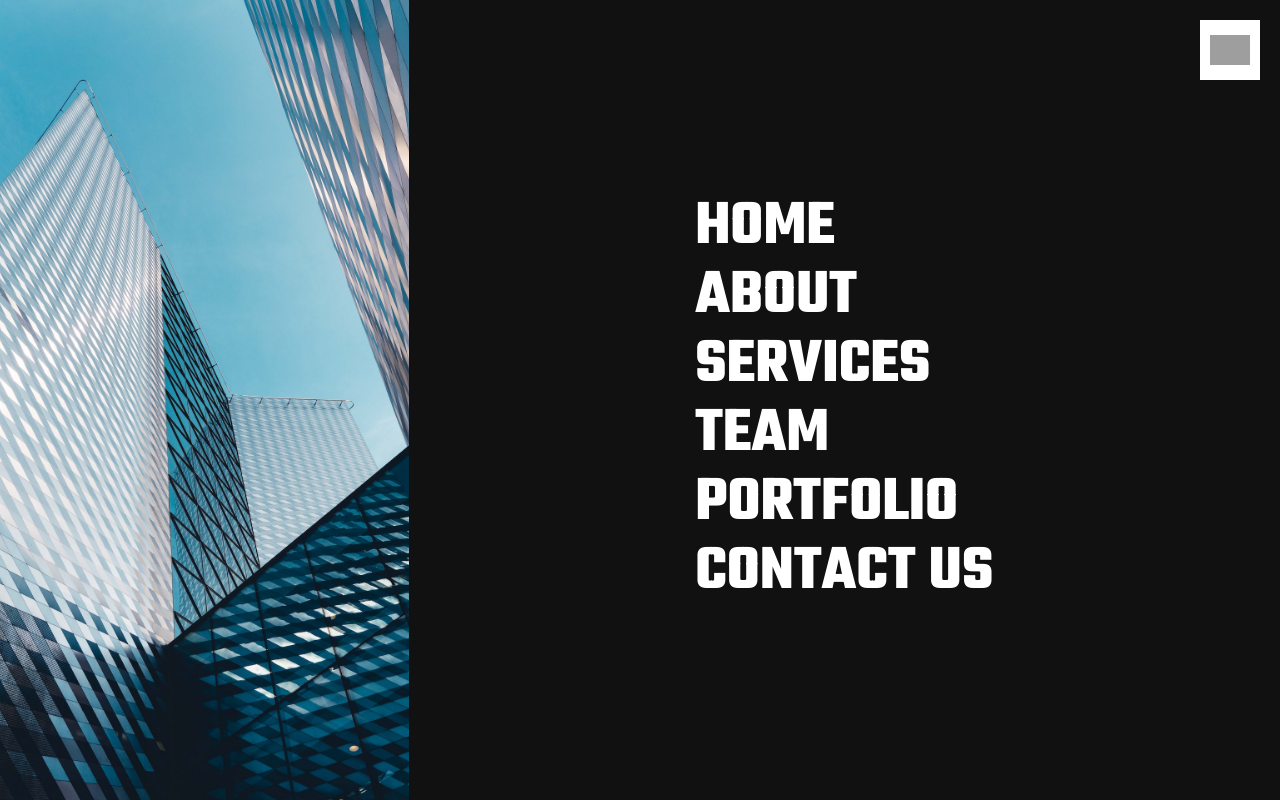
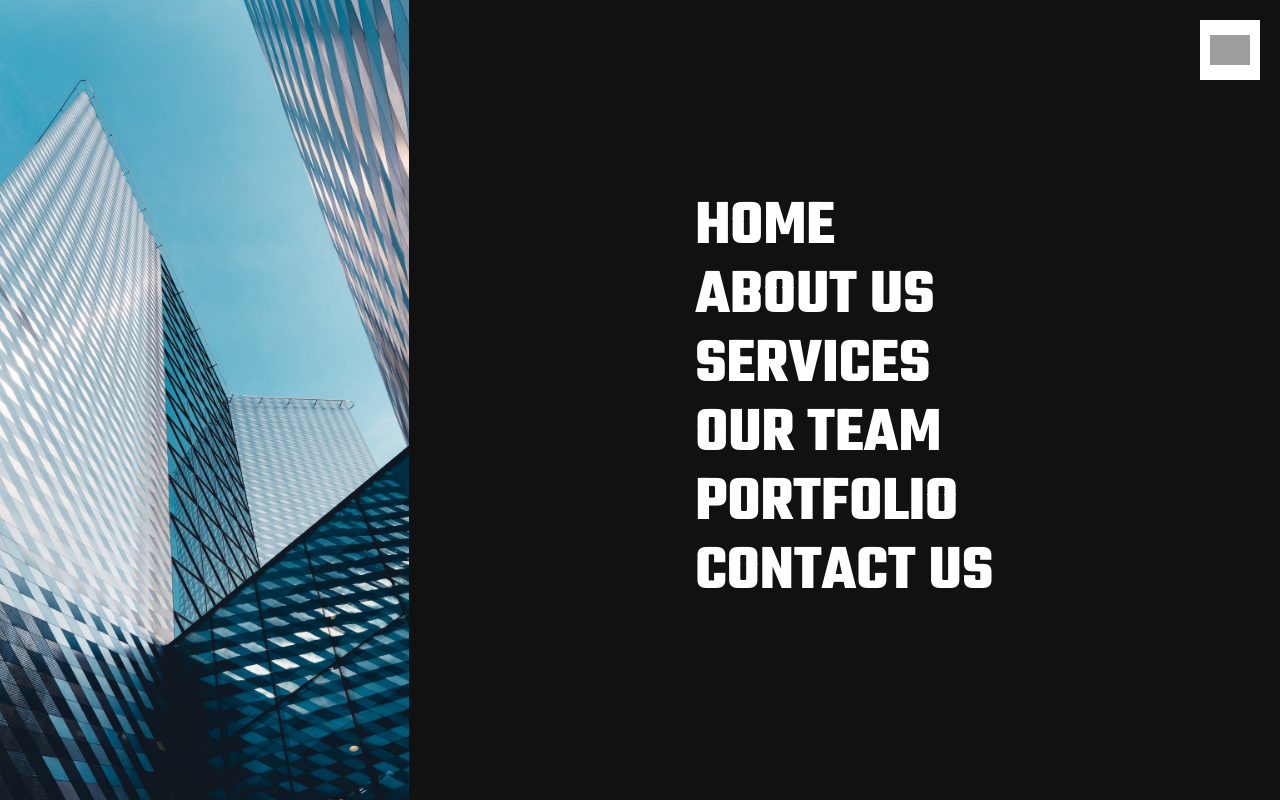
Before and after one commit to karanb98/full-screen-overlay, a plain HTML site: page index.html in a window 1280 px wide. Drawn offline with Linux system fonts and the light colour scheme; grey boxes are pictures that could not be loaded.

Commit message:
Updated index.html

```diff
--- a/index.html
+++ b/index.html
@@ -15,9 +15,9 @@
         <div class="nav">
             <ul>
                 <li><a href="#" data-text="Home">Home</a></li>
-                <li><a href="#" data-text="About">About</a></li>
+                <li><a href="#" data-text="About Us">About Us</a></li>
                 <li><a href="#" data-text="Services">Services</a></li>
-                <li><a href="#" data-text="Team">Team</a></li>
+                <li><a href="#" data-text="Our Team">Our Team</a></li>
                 <li><a href="#" data-text="Portfolio">Portfolio</a></li>
                 <li><a href="#" data-text="Contact Us">Contact Us</a></li>
             </ul>
```
